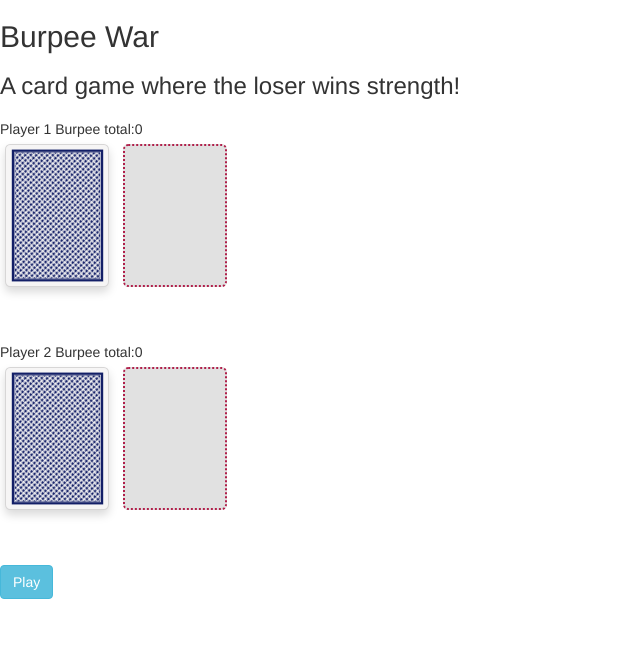
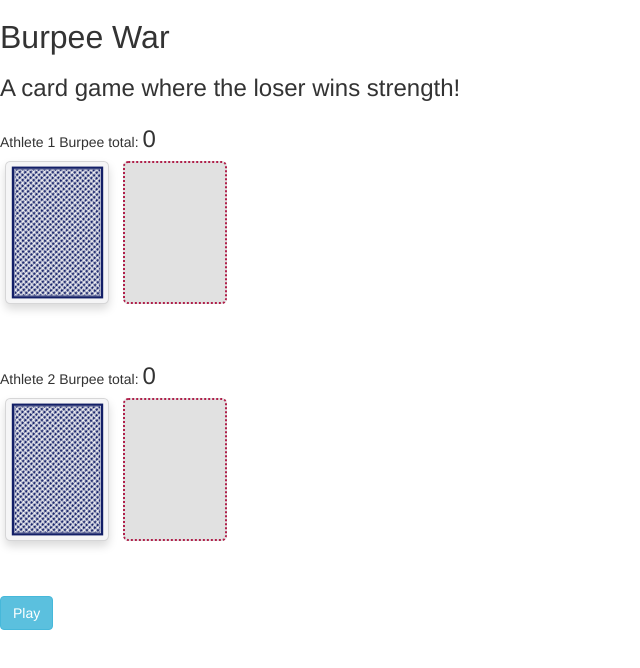
Before and after one commit to MBJaeger/war, a plain HTML site: page index.html in a window 1280 px wide. Shown: the whole page, without its empty margins (0-640 px from the left). Drawn offline with nearby package versions, Linux system fonts and the light colour scheme.

Commit message:
fonts HTML

```diff
--- a/css/main.css
+++ b/css/main.css
@@ -1,3 +1,6 @@
+
+
+
 @charset "UTF-8";
 .card {
   box-sizing: border-box;
@@ -10,7 +13,7 @@
   width: 4.0em;
   height: 5.5em;
   /* Add a default background color and border. */
-  background-color: rgb(246, 245, 245);
+  background-color: rgb(245, 245, 246);
   border-radius: 0.20em;
   border: 1px dobl #c3c3c3;
   /* Scale and set the background settings. */
--- a/index.html
+++ b/index.html
@@ -14,28 +14,29 @@
     <script defer src="js/main.js"></script>
 
     <title>Burpee War Card Game</title>
-</head>
-    <header class="title"><h2>Burpee War</h2>
-    <h3 class="memo">A card game where the loser wins strength!</h3>
-        <h2 id = "message"></h2>
-    </header>
-</head>
+
 <body>
 
-    <div>Player 1 Burpee total:<span id="score1"></span></div>
+    </head>
+    <header class="title"><h2 style="font-size: xx-large">Burpee War</h2>
+    <h3 class="memo">A card game where the loser wins strength!</h3>
+    <h2 id = "message"></h2>
+    </header>
+    </head>
+
+    <div>Athlete 1 Burpee total: <span style="font-size: x-large" id="score1"></span></div>
     <div id="deck1" class="card back-blue large shadow"></div>
     <div id="flipped1" class="card large outline"></div>
 
 
     <br>
-    <div>Player 2 Burpee total:<span id="score2"></span></div>
+    <div>Athlete 2 Burpee total: <span pan style="font-size: x-large"id="score2"></span></div>
     <div id="deck2" class="card back-blue large shadow"></div>
     <div id="flipped2" class="card large outline"></div>
 
     <br>
     <button id= 'playBtn' class="btn btn-info">Play</button>
-</body>
-</html>
+
 
 </body>
 </html>
```
